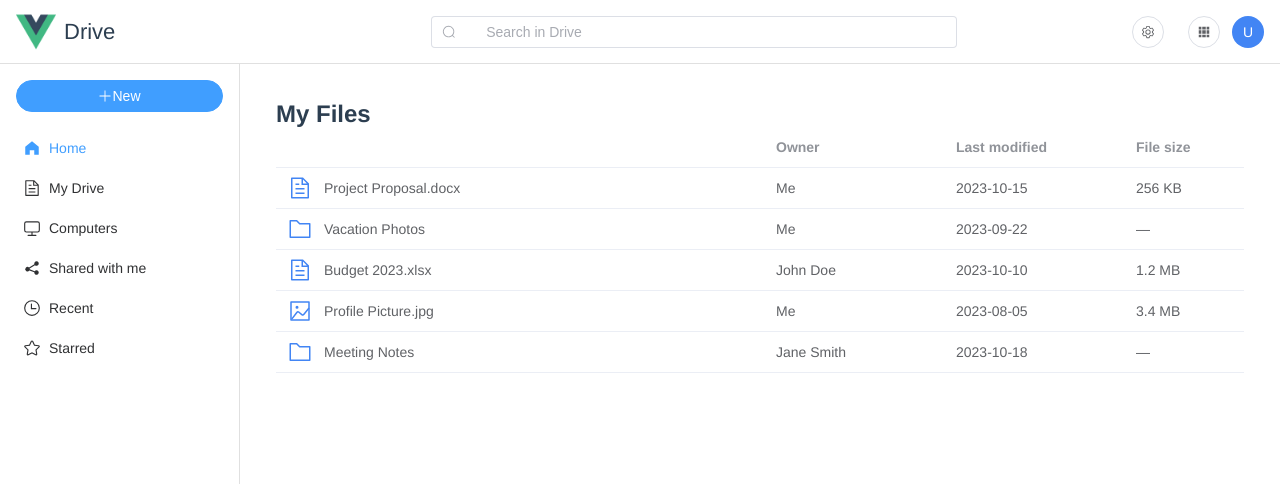
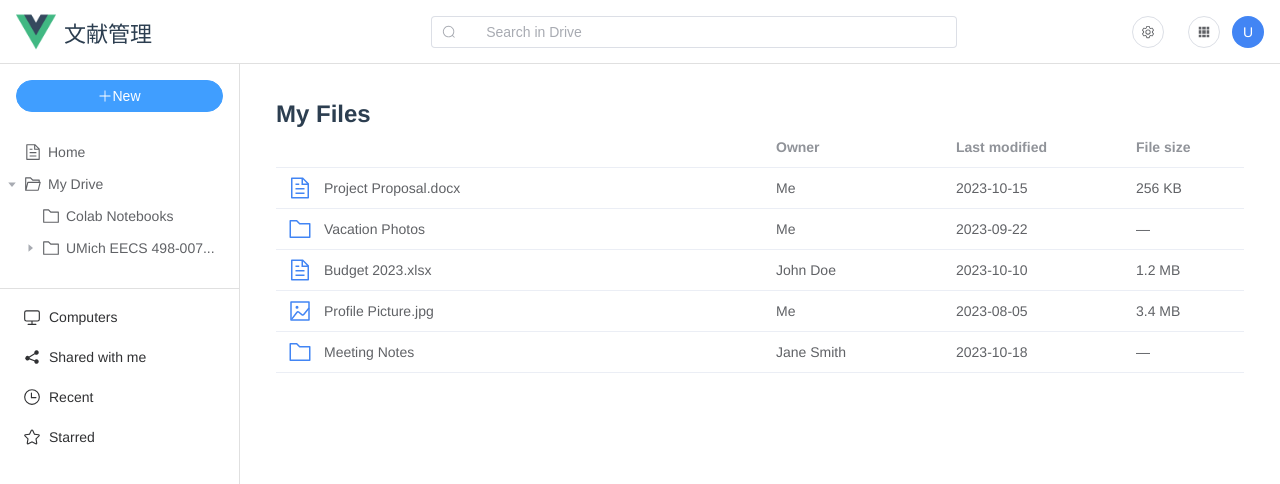
Before and after one commit to Parry-Git/LitSay, a Vue app: page / in a window 1280 px wide. Shown: the top 484 px of the page. Built offline with nearby package versions, Linux system fonts and the light colour scheme.

Commit message:
修改了文件视图

```diff
--- /dev/null
+++ b/src/components/FolderTree.vue
@@ -0,0 +1,150 @@
+<template>
+  <div class="folder-tree-container">
+    <el-tree
+      :data="folderData"
+      :props="defaultProps"
+      node-key="id"
+      :default-expanded-keys="[2]"
+      :highlight-current="true"
+      :expand-on-click-node="false"
+      @node-click="handleNodeClick"
+    >
+      <template #default="{ node, data }">
+        <div class="custom-tree-node">
+          <el-icon :size="18" class="folder-icon">
+            <Folder v-if="!node.expanded && data.children" />
+            <FolderOpened v-else-if="node.expanded && data.children" />
+            <Document v-else />
+          </el-icon>
+          <span class="folder-label">{{ node.label }}</span>
+        </div>
+      </template>
+    </el-tree>
+  </div>
+</template>
+
+<script lang="ts">
+import { defineComponent, ref } from "vue";
+import { Folder, FolderOpened, Document } from "@element-plus/icons-vue";
+
+export default defineComponent({
+  name: "FolderTree",
+  components: {
+    Folder,
+    FolderOpened,
+    Document,
+  },
+  setup() {
+    const folderData = ref([
+      {
+        id: 1,
+        label: "Home",
+        icon: "home",
+      },
+      {
+        id: 2,
+        label: "My Drive",
+        icon: "folder",
+        children: [
+          {
+            id: 21,
+            label: "Colab Notebooks",
+            icon: "folder",
+            children: [],
+          },
+          {
+            id: 22,
+            label: "UMich EECS 498-007...",
+            icon: "folder",
+            children: [
+              {
+                id: 221,
+                label: "2019_A4_pytorch",
+                icon: "folder",
+                children: [
+                  {
+                    id: 2211,
+                    label: "A1",
+                    icon: "folder",
+                  },
+                  {
+                    id: 2212,
+                    label: "A2",
+                    icon: "folder",
+                  },
+                  {
+                    id: 2213,
+                    label: "A3",
+                    icon: "folder",
+                  },
+                  {
+                    id: 2214,
+                    label: "A4",
+                    icon: "folder",
+                  },
+                  {
+                    id: 2215,
+                    label: "A5",
+                    icon: "folder",
+                  },
+                  {
+                    id: 2216,
+                    label: "A6",
+                    icon: "folder",
+                  },
+                ],
+              },
+            ],
+          },
+        ],
+      },
+    ]);
+
+    const defaultProps = {
+      children: "children",
+      label: "label",
+    };
+
+    const handleNodeClick = (data: any) => {
+      console.log(data);
+      // 这里可以添加点击文件夹时的逻辑，例如加载文件列表等
+    };
+
+    return {
+      folderData,
+      defaultProps,
+      handleNodeClick,
+    };
+  },
+});
+</script>
+
+<style scoped>
+.folder-tree-container {
+  padding: 8px 0;
+}
+
+.custom-tree-node {
+  display: flex;
+  align-items: center;
+  height: 24px;
+}
+
+.folder-icon {
+  margin-right: 6px;
+  color: #606266;
+}
+
+.folder-label {
+  font-size: 14px;
+}
+
+:deep(.el-tree-node.is-current > .el-tree-node__content) {
+  background-color: #e6f1fc;
+  color: #409eff;
+}
+
+:deep(.el-tree-node__content) {
+  height: 32px;
+}
+</style>
--- a/src/components/Layout/AppLayout.vue
+++ b/src/components/Layout/AppLayout.vue
@@ -4,7 +4,7 @@
     <header class="app-header">
       <div class="header-left">
         <img src="@/assets/logo.png" alt="Drive Logo" class="logo" />
-        <span class="logo-text">Drive</span>
+        <span class="logo-text">文献管理</span>
       </div>
       <div class="header-center">
         <el-input
@@ -44,15 +44,12 @@
           </el-button>
         </div>
 
+        <!-- 文件夹树形导航 -->
+        <FolderTree class="folder-tree" />
+
+        <!-- 快捷导航菜单 -->
+        <div class="quick-links">
           <el-menu default-active="1" class="sidebar-menu">
-          <el-menu-item index="1">
-            <el-icon><HomeFilled /></el-icon>
-            <span>Home</span>
-          </el-menu-item>
-          <el-menu-item index="2">
-            <el-icon><Document /></el-icon>
-            <span>My Drive</span>
-          </el-menu-item>
             <el-menu-item index="3">
               <el-icon><Monitor /></el-icon>
               <span>Computers</span>
@@ -70,6 +67,7 @@
               <span>Starred</span>
             </el-menu-item>
           </el-menu>
+        </div>
       </aside>
 
       <!-- 内容区域 -->
@@ -94,6 +92,7 @@ import {
   Clock,
   Star,
 } from "@element-plus/icons-vue";
+import FolderTree from "@/components/FolderTree.vue";
 
 export default defineComponent({
   name: "AppLayout",
@@ -102,12 +101,13 @@ export default defineComponent({
     Setting,
     Grid,
     Plus,
-    HomeFilled,
-    Document,
+    // HomeFilled,
+    // Document,
     Monitor,
     Share,
     Clock,
     Star,
+    FolderTree,
   },
   setup() {
     const searchQuery = ref("");
@@ -204,6 +204,15 @@ export default defineComponent({
   border-right: none;
 }
 
+.folder-tree {
+  margin-bottom: 16px;
+}
+
+.quick-links {
+  border-top: 1px solid #e0e0e0;
+  padding-top: 8px;
+}
+
 .app-content {
   flex: 1;
   padding: 20px;
--- a/src/views/HomeView.vue
+++ b/src/views/HomeView.vue
@@ -21,4 +21,21 @@ export default defineComponent({
   width: 100%;
   height: 100%;
 }
+
+.home-container {
+  background-color: #fff;
+  border-radius: 8px;
+  padding: 16px;
+}
+
+.home-header {
+  margin-bottom: 16px;
+}
+
+.home-title {
+  font-size: 22px;
+  font-weight: 500;
+  color: #202124;
+  margin: 0;
+}
 </style>
```
Lines whose indentation alone changed are shown as unchanged.
